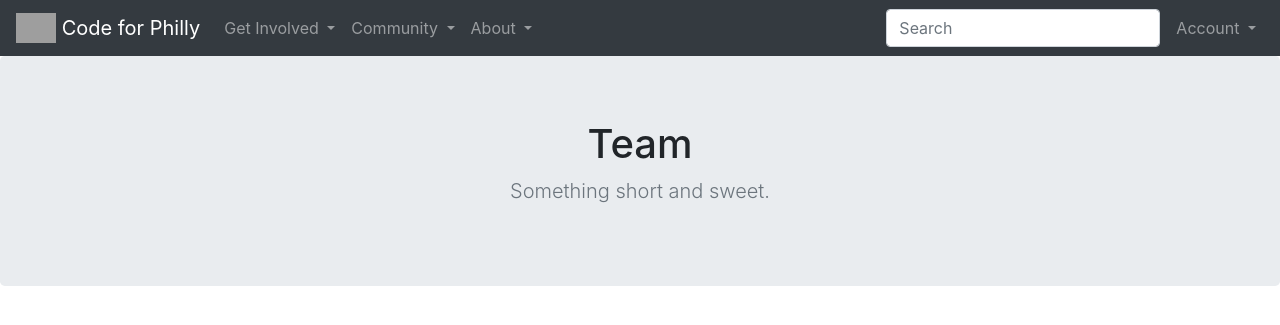
After one commit to CodeForPhilly/laddr-python, a Django app: page /team in a window 1280 px wide. The commit adds this page. Shown: the top 325 px of the page. Run offline with Django 3.2, Linux system fonts and the light colour scheme; some libraries are stand-ins or nearby versions; grey boxes are pictures that could not be loaded.

Commit message:
added a bunch of static pages

```diff
--- a/laddr-python/urls.py
+++ b/laddr-python/urls.py
@@ -20,6 +20,10 @@ from project import views as main_views
 
 urlpatterns = [
     path('', main_views.homepage),
+    path('mission', main_views.mission),
+    path('conduct', main_views.conduct),
+    path('team', main_views.team),
+    path('contact', main_views.contact),
     path('projects/', include('project.urls')),
     path('admin/', admin.site.urls),
 ]
--- a/project/templates/project/base.html
+++ b/project/templates/project/base.html
@@ -39,8 +39,8 @@
                     Community
                     </a>
                     <div class="dropdown-menu" aria-labelledby="navbarDropdown">
-                    <a class="dropdown-item" href="#">Chat (slack)</a>
-                    <a class="dropdown-item" href="#">Forum (discourse)</a>
+                    <a class="dropdown-item" href="https://codeforphilly.org/chat">Chat (slack)</a>
+                    <a class="dropdown-item" href="https://forum.codeforphilly.org/login">Forum (discourse)</a>
                     <a class="dropdown-item" href="#">Member Directory</a>
                     </div>
                 </li>
@@ -49,10 +49,10 @@
                     About
                     </a>
                     <div class="dropdown-menu" aria-labelledby="navbarDropdown">
-                    <a class="dropdown-item" href="#">Mission</a>
-                    <a class="dropdown-item" href="#">Code of Conduct</a>
-                    <a class="dropdown-item" href="#">Organizing Team</a>
-                    <a class="dropdown-item" href="#">Contact Us</a>
+                    <a class="dropdown-item" href="/mission">Mission</a>
+                    <a class="dropdown-item" href="/conduct">Code of Conduct</a>
+                    <a class="dropdown-item" href="/team">Organizing Team</a>
+                    <a class="dropdown-item" href="/contact">Contact Us</a>
                     </div>
                 </li>
             </ul>
--- a/project/templates/project/index.html
+++ b/project/templates/project/index.html
@@ -153,8 +153,6 @@
                                     </tr>
                                 </tbody>
                             </table>
-
-                            <!-- <a href="#" class="btn btn-primary">Go somewhere</a> -->
                         </div>
                     </div>
                 </div>
--- /dev/null
+++ b/project/templates/project/team.html
@@ -0,0 +1,14 @@
+{% extends "project/base.html" %}
+
+{% block content %}
+
+<section class="jumbotron text-center">
+    <div class="container">
+        <h1 class="jumbotron-heading">Team</h1>
+        <p class="lead text-muted">
+            Something short and sweet.
+        </p>
+    </div>
+</section>
+
+{% endblock %}
--- a/project/views.py
+++ b/project/views.py
@@ -60,3 +60,15 @@ def details(request, project_id):
 
 def homepage(request):
     return render(request, 'project/homepage.html')
+
+def mission(request):
+    return render(request, 'project/mission.html')
+
+def conduct(request):
+    return render(request, 'project/conduct.html')
+
+def team(request):
+    return render(request, 'project/team.html')
+
+def contact(request):
+    return render(request, 'project/contact.html')
```
Also changed, not shown: project/templates/project/conduct.html (added, +14 -0 lines), project/templates/project/contact.html (added, +14 -0 lines), project/templates/project/mission.html (added, +14 -0 lines).
